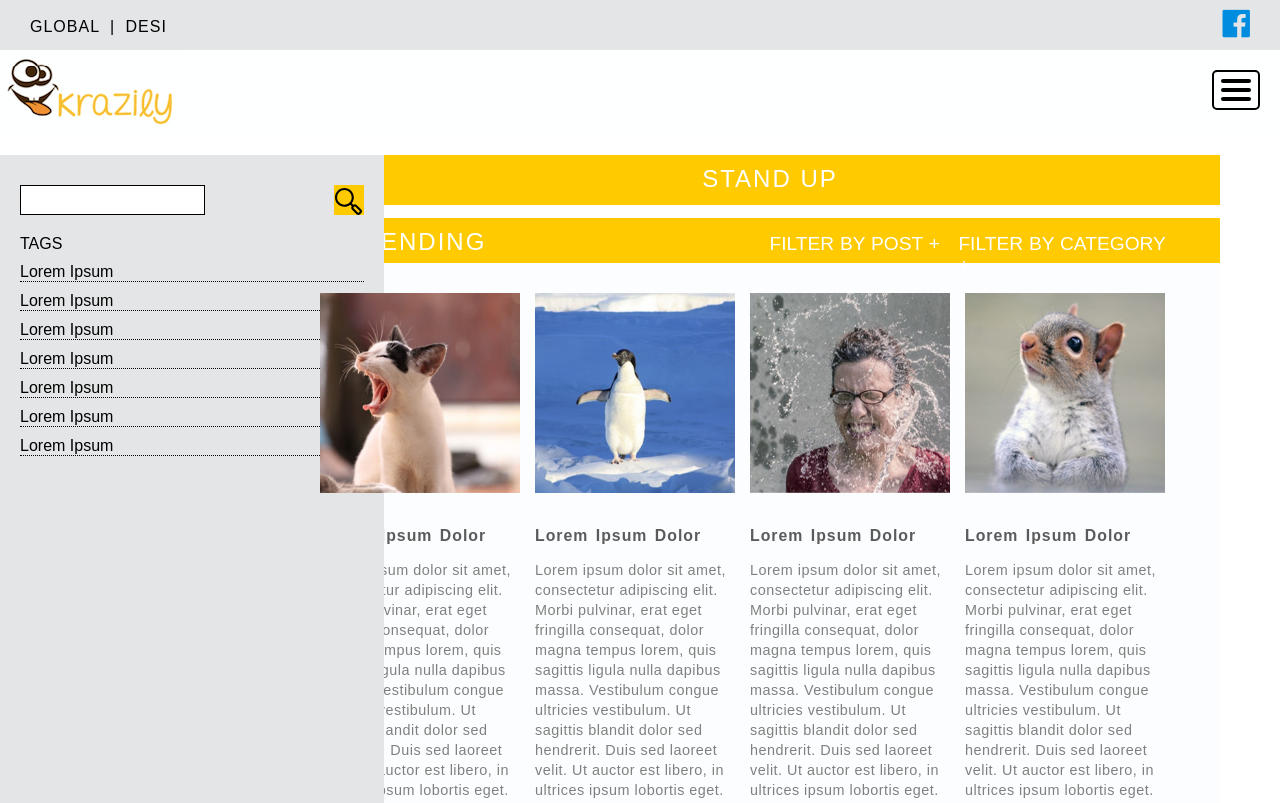
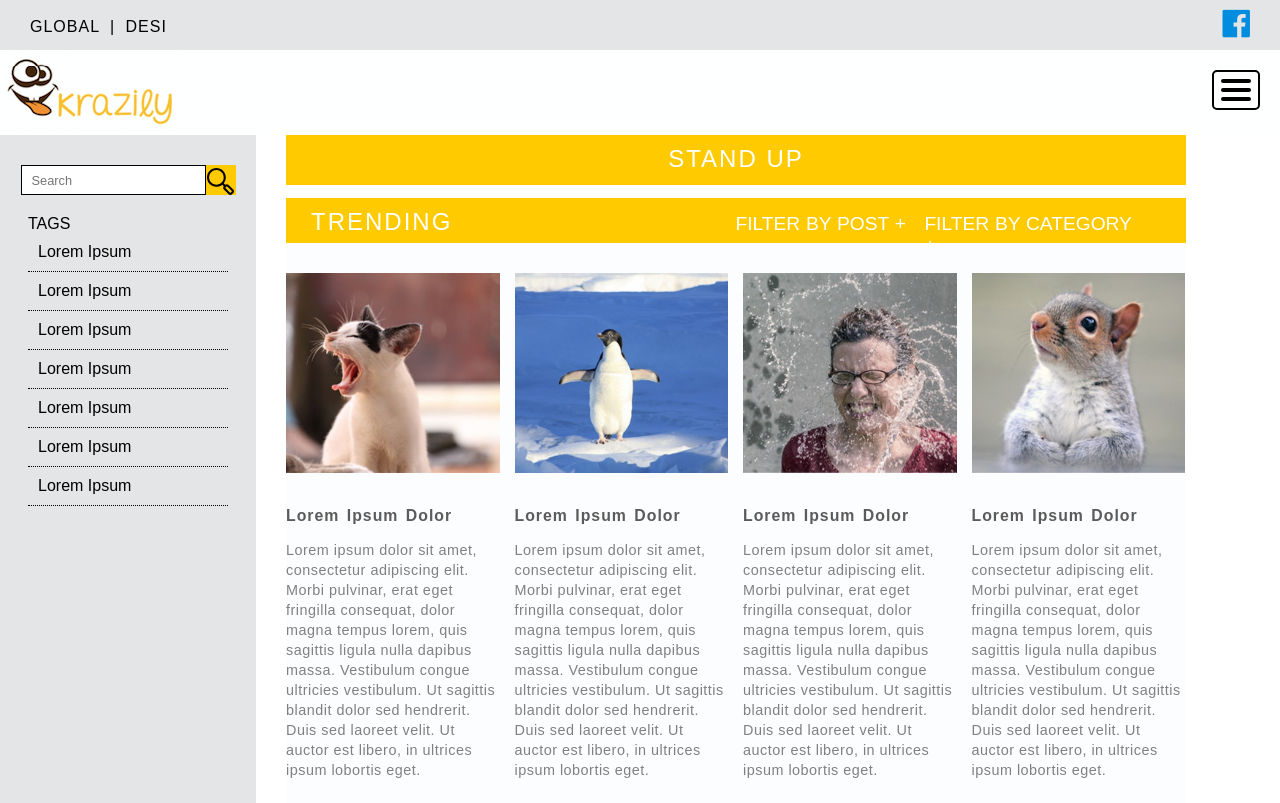
Before and after one commit to manish-baghel/krazily, a website: page app/inner.html in a window 1280 px wide. Shown: the top 803 px of the page. Drawn offline with Linux system fonts and the light colour scheme.

Commit message:
inner page improved links added

```diff
--- a/app/inner.html
+++ b/app/inner.html
@@ -27,7 +27,7 @@
         <!--bottom header-->
         <section id="bottom-header" class="clearfix">
             <div id="logo">
-            <img src="images/logo.jpg" alt="logo">
+            <a href="index.html"><img src="images/logo.jpg" alt="logo"></a>
             </div>
             <a href="#" class="menu-btn" id="nav_button">
                 <div class="menu-btn-block top" id="nav_top"></div>
@@ -40,7 +40,7 @@
         <section id="sidebar" class="hiddenSidebar">
             <div class="navbar" id="navbar">
                 <ul>
-                    <a href="#"><li class="nav-button">Trending</li></a>
+                    <a href="inner.html"><li class="nav-button">Trending</li></a>
                     <a href="#"><li class="nav-button">standup</li></a>
                     <a href="#"><li class="nav-button">anime</li></a>
                     <a href="#"><li class="nav-button">short films</li></a>
@@ -55,8 +55,8 @@
         <!-- tag navigation-->
         <section id="tagNav">
             <div class="tagSearch">
-                <form>
-                    <input type="text">
+                <form class="clearfix">
+                    <input type="text" placeholder="Search">
                     <div class="searchButton">
                         <img src="images/view.svg">
                     </div>
--- a/app/scss/default-mobile.scss
+++ b/app/scss/default-mobile.scss
@@ -90,6 +90,11 @@ body{
 #bottom-header{
     background-color:#feffff;
     #logo{
+        a{
+            &:hover{
+                cursor: pointer;
+            }
+        }
         float: left;
     }
     .hidden{
--- a/app/scss/desktop.scss
+++ b/app/scss/desktop.scss
@@ -148,6 +148,9 @@
                     margin-bottom: 80px;
                     text-align: left;
                 .feed-card{
+                    &:nth-child(2n){
+                margin-left: 0px;
+            }
                     float: left;
                     margin-bottom: 20px;
                     width: 250px;
--- a/app/scss/inner-desktop.scss
+++ b/app/scss/inner-desktop.scss
@@ -28,25 +28,39 @@
     }
 }
 }
-@media screen and (min-width:1025px){
+@media screen and (min-width:1238px){
     #tagNav{
-        position: absolute;
-        top: 155px;
+        position: relative;
+        float: left;
+        overflow: hidden;
+        display: block;
         padding: 20px;
         padding-top: 30px;
         background-color: #e4e5e6;
-        width: 30%;
-        margin-right: 5%;
+        width: 20%;
         height: 450vh;
         .tagSearch{
+            text-align: center;
+            margin-left: auto;
+            margin-right: auto;
+            width: 215px;
             form{
+                width: 215px;
+                display: block;
+                margin-left: auto;
+                margin-right: auto;
                 input{
+                    display: block;
+                    float: left;
+                    font-size: 0.8em;
+                    padding-left: 10px;
+                    left: 100px;
                     height: 30px;
                     width: 185px;
                     border: solid 1px black;
                 }
                 .searchButton{
-                    float: right;
+                    float: left;
                     height: 30px;
                     width: 30px;
                     img{
@@ -54,29 +68,36 @@
                     width: 30px;
                         padding-top: 3px;
                         padding-right:1px;
-
                         background-color: #ffca00;
+                    }
+                    &:hover{
+                        cursor: pointer;
                     }
                 }
             }
         }
 
         .tags{
+            width: 200px;
+            margin-left: auto;
+            margin-right: auto;
             header{
                 padding-top: 20px;
             }
             li{
                 list-style: none;
-                padding-top: 10px;
+
+                padding: 10px;
                 border-bottom: dotted 1px;
             }
         }
     }
 }
-@media screen and (min-width:1025px){
+@media screen and (min-width:1238px){
 #mainContent{
-    text-align: right;
-    padding-top: 20px;
+    background-color: white;
+    float: left;
+    margin-left: 30px;
     .mainHeading{
         width: 900px;
         margin-right: 60px;
@@ -145,14 +166,14 @@
                 .feed-card{
                     float: left;
                     margin-bottom: 20px;
-                    width: 200px;
+                    width: 213.5px;
                     margin-right: 15px;
                     margin-left: 0px;
                     &:nth-child(4n){margin-right: 0px; margin-left: 0px;}
                     .feed-image{
                         position: relative;
                         img{
-                            width: 200px;
+                            width: 213.5px;
                             max-height: 200px;
                             margin-left: auto;
                             margin-right: auto;
@@ -201,6 +222,7 @@
 }
 @media screen and (min-width:1000px){
     #footer{
+        clear: both;
     padding: 50px 0 0 0;
      text-align: left;
     .footer-links{
--- a/app/scss/inner-mobile.scss
+++ b/app/scss/inner-mobile.scss
@@ -1,3 +1,6 @@
+#tagNav{
+        display: none;
+    }
 #mainContent{
     .mainHeading{
         width: 90%;
--- a/app/scss/inner-tablet.scss
+++ b/app/scss/inner-tablet.scss
@@ -1,4 +1,7 @@
-@media screen  and (min-width: 601px) and (max-width: 1024px)/* Tablet */ {
+@media screen  and (min-width: 601px) and (max-width: 1237px)/* Tablet */ {
+    #tagNav{
+        display: none;
+    }
     #mainContent{
         .container{
             .container_header{
@@ -8,7 +11,7 @@
                 .filter{
                 text-align: left;
                 span{
-                    font-size: 1.4em;
+                    font-size: 1.1em;
                     word-spacing: 2px;
                     display: block;
                     float: left;
@@ -41,7 +44,10 @@
                     img{
                         margin-left: auto;
                         margin-right: auto;
-                    width: 100%;
+                        width: 100%;
+                        @media screen and (min-width:836px){
+                            width: 370px;
+                    }
                     }
                 }
             }
--- a/gulpfile.js
+++ b/gulpfile.js
@@ -37,7 +37,7 @@ gulp.task('browserSync',function(){
     browserSync.init({
         server: {
             baseDir: 'app',
-            index: 'inner.html'
+            index: 'index.html'
         },
     })
 });
```
Also changed, not shown: app/index.html (+2 -2 lines), app/css/styles.css.
